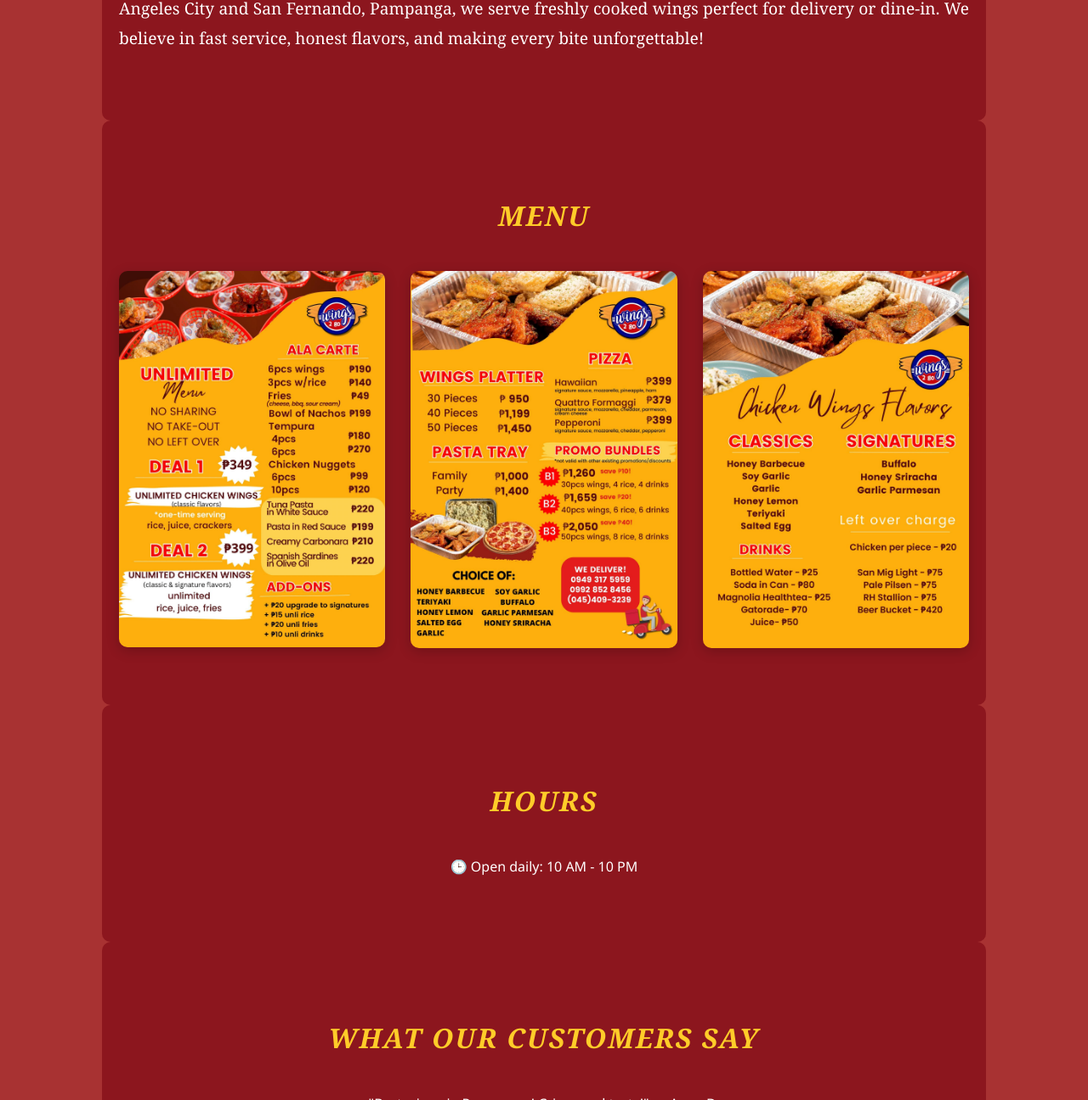
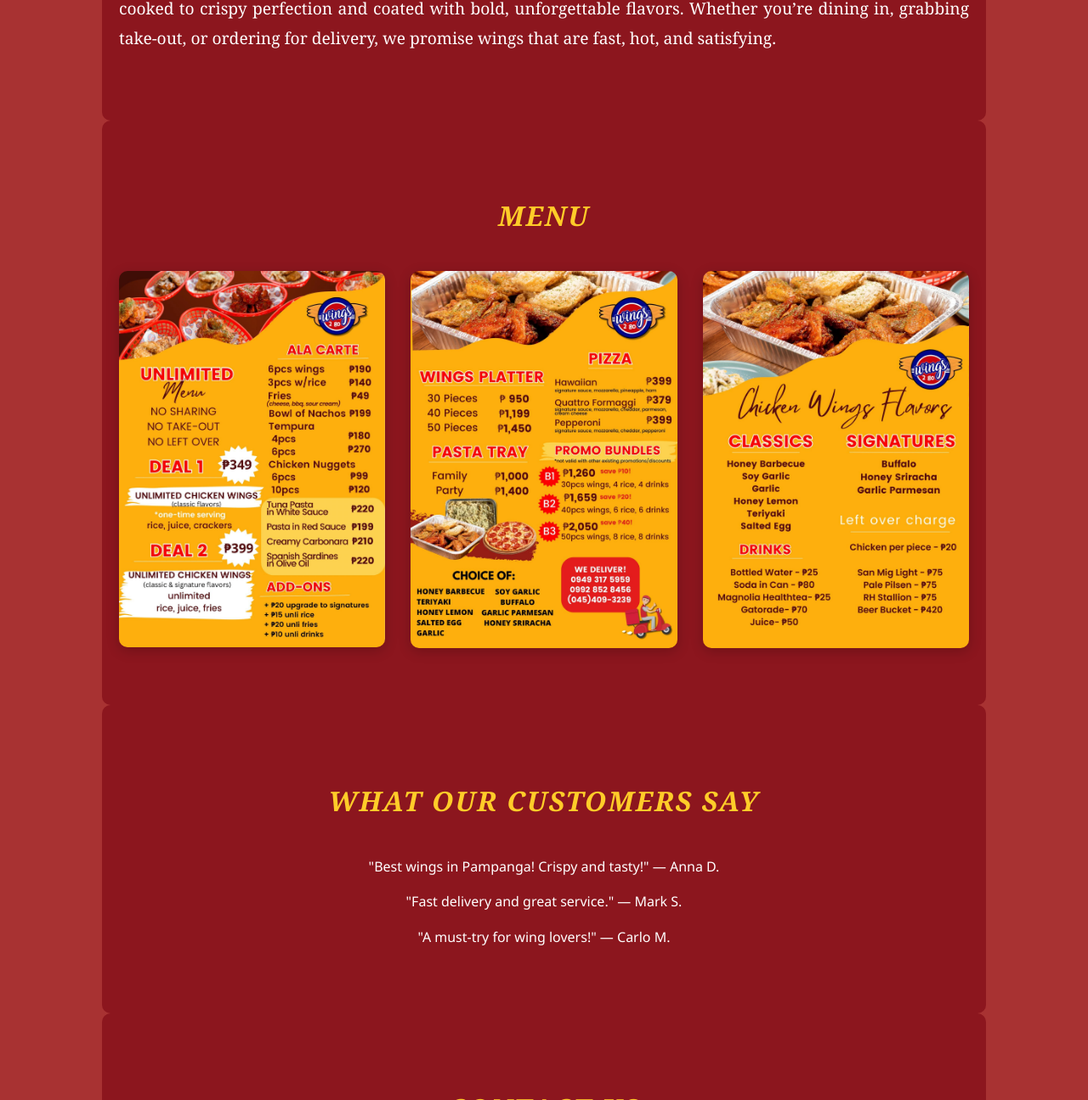
Before and after one commit to rehein16/Wings-2-Go, a plain HTML site: page index.html in a window 1280 px wide. Shown: the part 1059-2354 px from the top of the page at 85% size. Drawn offline with Linux system fonts and the light colour scheme.

Commit message:
index.html

```diff
--- a/index.html
+++ b/index.html
@@ -14,9 +14,10 @@
       <div class="nav-links" id="navLinks">
         <a href="index.html#home">Home</a>
         <a href="index.html#about">About</a>
-        <a href="index.html#menu">Menu</a>
+        <a href="menu.html">Menu</a>
         <a href="feature.html">Featured</a>
         <a href="signup.html">Sign Up</a>
+        <a href="cart.html">Cart <span id="cart-count" class="cart-count">0</span></a>
       </div>
       <div class="hamburger" id="hamburger">
         <div class="bar"></div>
@@ -33,7 +34,13 @@
 
   <section id="about" class="fade-in-section">
     <h2>About Us</h2>
-    <p>Wings 2 Go is your go-to spot for mouthwatering, crispy, and flavorful chicken wings. With branches in Angeles City and San Fernando, Pampanga, we serve freshly cooked wings perfect for delivery or dine-in. We believe in fast service, honest flavors, and making every bite unforgettable!</p>
+    <p>
+      At <strong>Wings 2 Go</strong>, we bring people together through
+      the universal love of chicken wings. Each batch is cooked to
+      crispy perfection and coated with bold, unforgettable flavors.
+      Whether you’re dining in, grabbing take-out, or ordering for
+      delivery, we promise wings that are fast, hot, and satisfying.
+    </p>
   </section>
 
   <section id="menu" class="fade-in-section">
@@ -49,11 +56,6 @@
         <img src="images/menu3.jpg" alt="Menu Image 3" class="zoomable">
       </div>
     </div>
-  </section>
-
-  <section id="hours" class="fade-in-section">
-    <h2>Hours</h2>
-    <p>🕒 Open daily: 10 AM - 10 PM</p>
   </section>
 
   <section id="reviews" class="fade-in-section">
@@ -138,5 +140,9 @@
       observer.observe(section);
     });
   </script>
+
+  <div class="cart-popup" id="cartPopup">Added to cart!</div>
+
+  <script src="script.js"></script>
 </body>
 </html>
```
